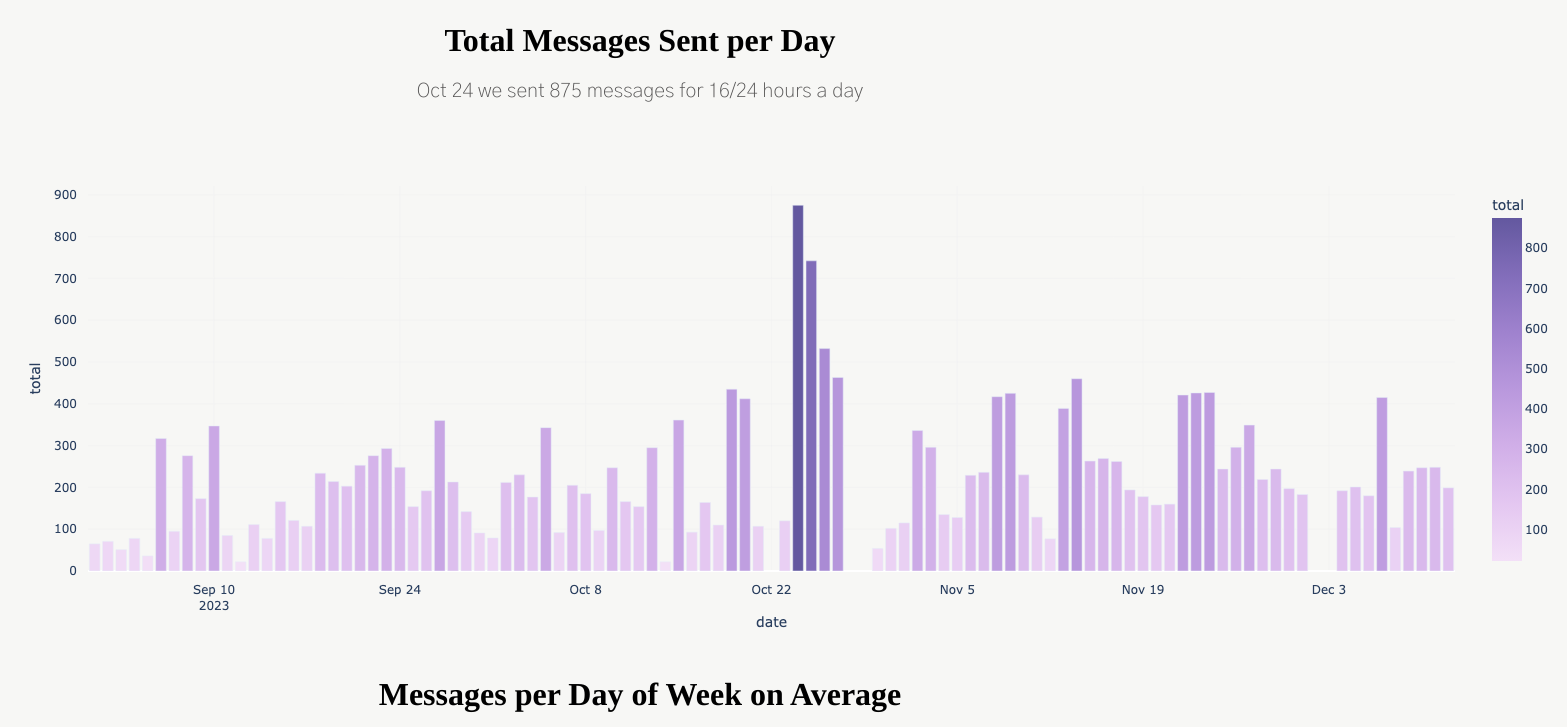
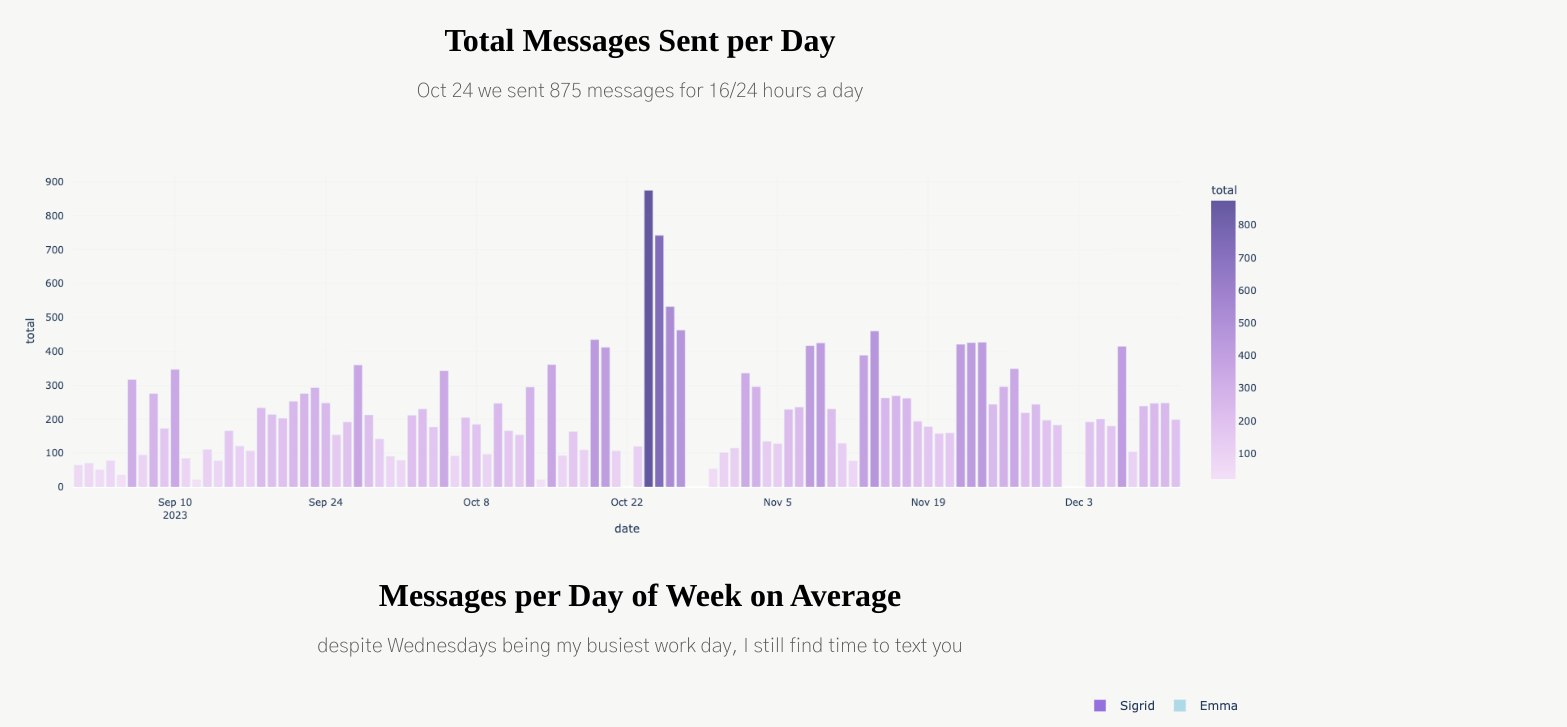
Before and after one commit to emmaqbrown/emmaqbrown.github.io, a plain HTML site: page xmas_23.html in a window 1280 px wide. Shown: the part 1160-1887 px from the top of the page, 1567 px wide, since content can reach past the window. Drawn offline with Linux system fonts and the light colour scheme; a web font is replaced by a local one.

Commit message:
one attempt with width on the barchart

```diff
--- a/styles.css
+++ b/styles.css
@@ -98,6 +98,10 @@ a:hover{
     letter-spacing: 1rem;
 }
 
+/* #bar-everyday{
+    width: 100%;
+} */
+
 
 @media (max-width: 1250px) {
     .container-flex {
@@ -114,9 +118,9 @@ a:hover{
         width: 80%;
 
     }
-    img{
+    /* img{
         margin:auto;
-    }
+    } */
 
     #pie{
         width: 60%;
--- a/xmas_23.html
+++ b/xmas_23.html
@@ -46,7 +46,7 @@
 
     <div class="container-flex">
 
-        <img src="imgs/everyday_barchart.png"   >
+        <img src="imgs/everyday_barchart.png"   width="100%">
 
         <!-- <img src="imgs/most_used_words_i_emma.png"  width="50%"> -->
     </div>
```
